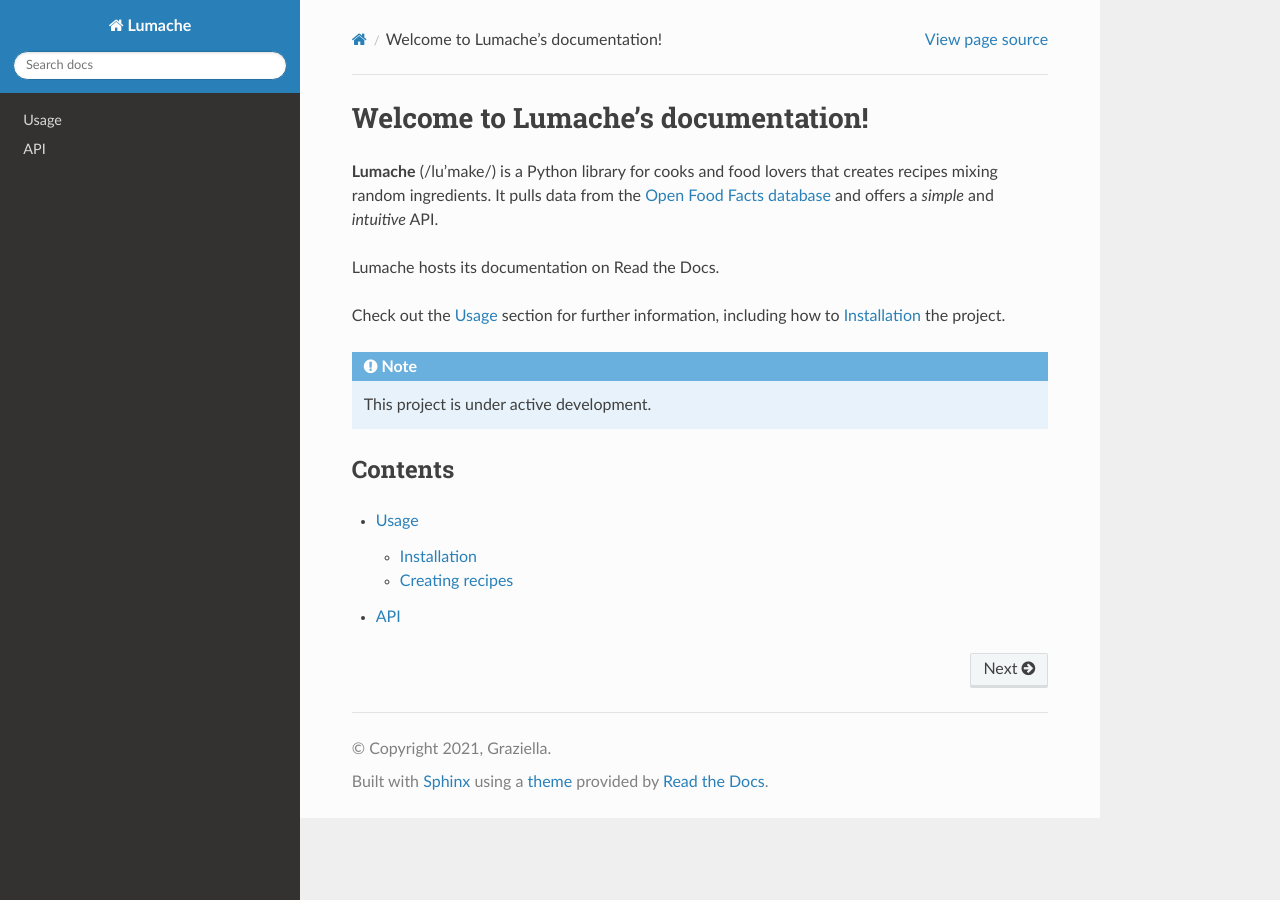
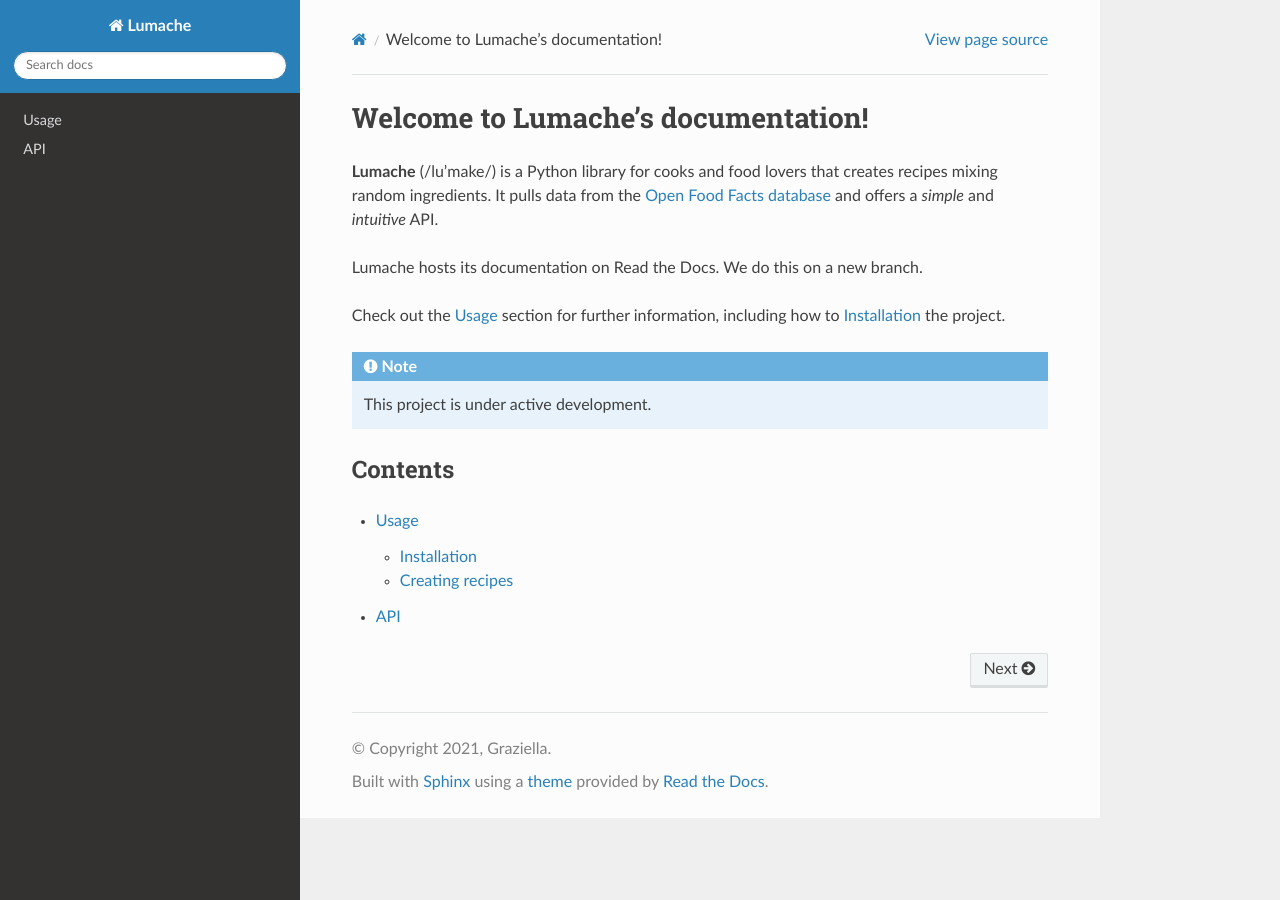
Before and after one commit to SchubertP/rtd-tutorial, a Sphinx documentation site: the page built from docs/source/index.rst, in a window 1280 px wide. Built offline with Sphinx 7.4.7 and the Read the Docs theme 3.1.0, drawn with Linux system fonts in a browser that asks for light colours.

Commit message:
Update index.rst - in a new branch

```diff
--- a/docs/source/index.rst
+++ b/docs/source/index.rst
@@ -6,7 +6,7 @@ that creates recipes mixing random ingredients.
 It pulls data from the `Open Food Facts database <https://world.openfoodfacts.org/>`_
 and offers a *simple* and *intuitive* API.
 
-Lumache hosts its documentation on Read the Docs.
+Lumache hosts its documentation on Read the Docs. We do this on a new branch.
 
 Check out the :doc:`usage` section for further information, including
 how to :ref:`installation` the project.
```
